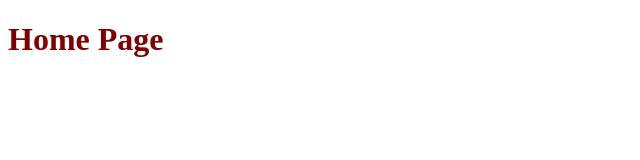
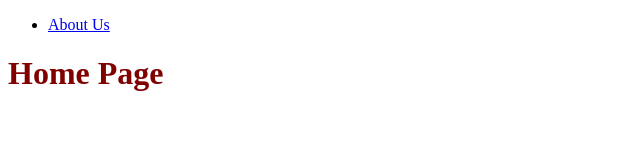
Before and after one commit to samian96/samian96.github.io, a plain HTML site: page index.html in a window 1280 px wide. Shown: the whole page, without its empty margins (0-640 px from the left). Drawn offline with Linux system fonts and the light colour scheme.

Commit message:
started navigation bar

```diff
--- a/index.html
+++ b/index.html
@@ -8,7 +8,15 @@
 </head>
 <body>
     <header>
-
+        <div id="nav1">
+            <nav>
+                <ul>
+                    <li>
+                        <a href="about.html">About Us</a>
+                    </li>
+                </ul>
+            </nav>
+        </div>
         <h1>Home Page</h1>
     </header>
     <main></main>
```
